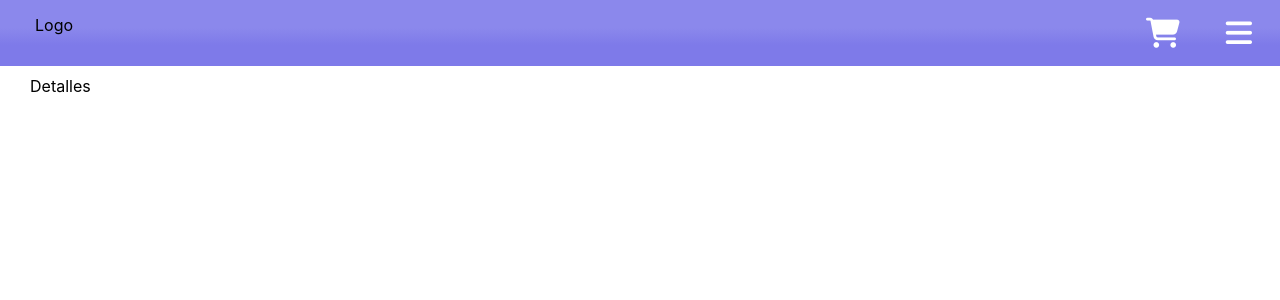
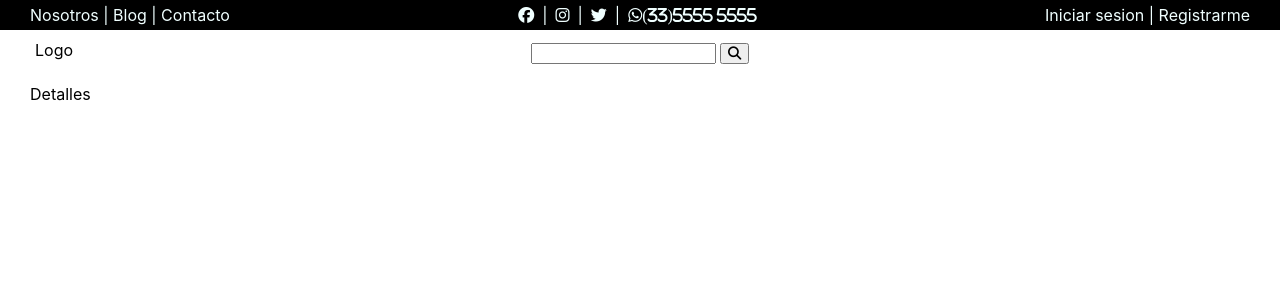
Before and after one commit to Sirvelasque/refactions_ecommerce, a React (Create React App) app: page /Detalles in a window 1280 px wide. Shown: the top 300 px of the page. Built offline with nearby package versions, Linux system fonts and the light colour scheme.

Commit message:
Create ready button and uncomment the desktop nav

```diff
--- a/src/components/Catalogue.js
+++ b/src/components/Catalogue.js
@@ -20,7 +20,7 @@ const Catalogue = () => {
       <div key={i.id} className="item">
         <img alt="item" src={i.img} />
         <div className="item_info">
-          <div className="brand">{i.brand} X</div>
+          <div className="cataloge_brand">{i.brand} X</div>
           <div className="item_name">{i.name}</div>
           <div className="item_tags">
           {i.tags.map((tag)=>(<span className="tag">{tag} </span>))}
--- a/src/components/Header.js
+++ b/src/components/Header.js
@@ -2,6 +2,7 @@ import { useState } from "react";
 import Filters from "./Filters";
 import MainMenu from "./menus/mainMenu";
 import './css/header.css'
+import './css/header850.css'
 
 const Header = () => {
   const [menuShow, setMenuShow] = useState(false);
@@ -30,10 +31,10 @@ const Header = () => {
       </div>
     </div>
     {/* --------------- */}
-    {/* <div id="navbar_desktop">
+    <div id="navbar_desktop">
     <div className="contact_bar">
       <div className="about">
-        Nosotros | Blog | Contacto |
+        Nosotros | Blog | Contacto
       </div>
       <div className="conctact_bar_btns">
         <i className="fa-brands fa-facebook"></i>
@@ -47,14 +48,12 @@ const Header = () => {
       <div className="login_btns">
         Iniciar sesion | Registrarme
       </div>
-      <div className="mobile_menu"><i className="fa-solid fa-bars"></i></div>
     </div>
     <div className="header_foot">
       <div className="logo">Logo</div>
       <form className="search"><input type="text" id="search" name="search" /> <button type="submit"><i className="fas fa-search"></i></button> </form>
     </div>
-      <Filters />
-    </div> */}
+    </div>
   </header>
 );
 };
--- a/src/components/css/catalogue.css
+++ b/src/components/css/catalogue.css
@@ -33,7 +33,7 @@
 
 }
 
-.brand {
+.cataloge_brand {
   width: 100%;
   text-align: end;
 }
--- a/src/components/css/filters.css
+++ b/src/components/css/filters.css
@@ -174,3 +174,15 @@ input:checked + .slider:before {
   min-width: 315px;
   transition: transform .7;
 }
+
+.ready-btn {
+  position: absolute;
+  bottom: 50px;
+  right: 30px;
+  height: 50px;
+  width: 100px;
+  font-size: 18px;
+  background-color: #166cb3;
+  color: #fff;
+  border: none;
+}
--- /dev/null
+++ b/src/components/css/header850.css
@@ -0,0 +1,35 @@
+@media screen and (min-width: 1000px) {
+  #navbar_mobile {
+    display: none;
+  }
+
+  #navbar_desktop {
+    display: flex;
+    flex-wrap: wrap;
+  }
+
+  .contact_bar {
+    width: 100%;
+    padding: 5px 30px;
+  }
+
+  .conctact_bar_btns .fa-brands {
+    margin: 0 8px;
+  }
+
+  .header_foot {
+    display: flex;
+    width: 100%;
+    justify-content: center;
+  }
+
+  .search {
+    margin-top: 12px;
+  }
+
+  .logo {
+    position: absolute;
+    top: 40px;
+    left: 20px;
+  }
+}
--- a/src/components/menus/mainMenu.js
+++ b/src/components/menus/mainMenu.js
@@ -66,6 +66,7 @@ const MainMenu = ({toggleMenu}) => {
         <i className="fa-solid fa-x"></i>
       </div>
         <Filters />
+        <button type="button" className="ready-btn" onClick={ () => toggleAll() }>Listo</button>
       </div>
     </div>
   )
```
